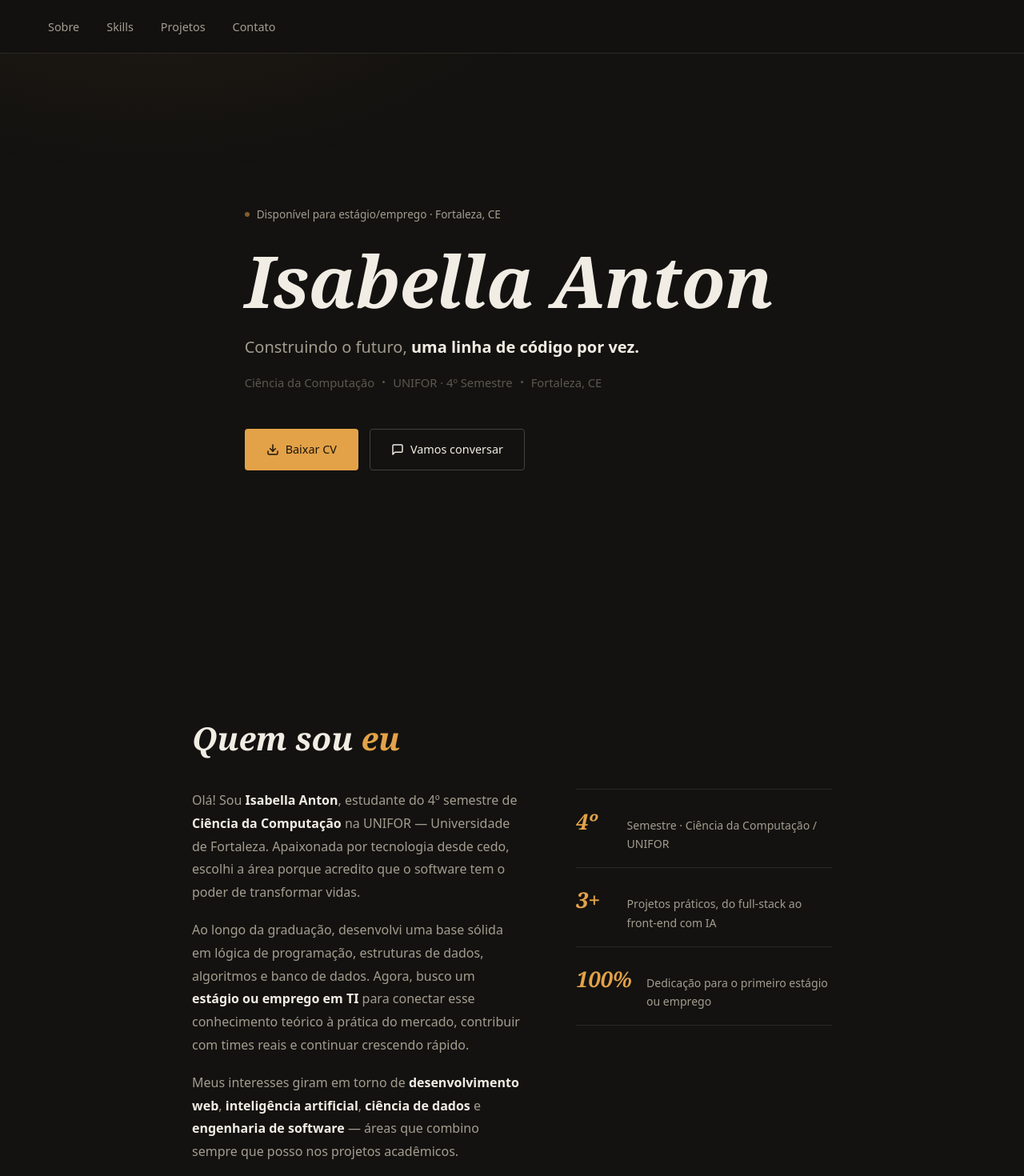
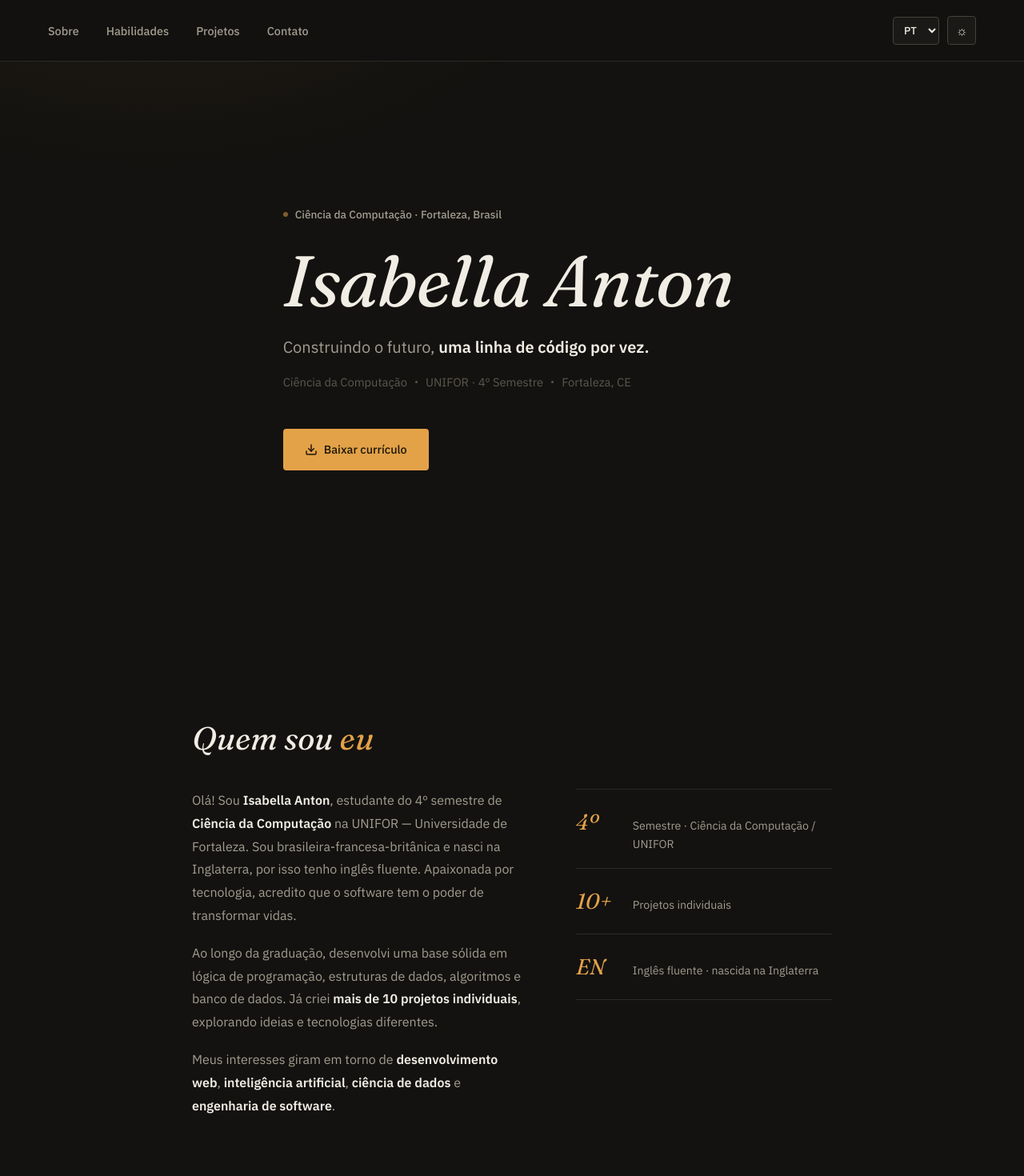
Before and after one commit to isabellaanton/Portfolio-isabellaanton, a React (Vite) app: page / in a window 1280 px wide. Shown: the top 1470 px of the page at 80% size. Built offline with nearby package versions, Linux system fonts and the light colour scheme.

Commit message:
Atualiza portfolio com a versao local

```diff
--- a/src/SiteContext.jsx
+++ b/src/SiteContext.jsx
@@ -7,37 +7,53 @@ const translations = {
     aboutTitle: <>Quem sou <span>eu</span></>, about1: <>Olá! Sou <strong>Isabella Anton</strong>, estudante do 4º semestre de <strong>Ciência da Computação</strong> na UNIFOR — Universidade de Fortaleza. Sou brasileira-francesa-britânica e nasci na Inglaterra, por isso tenho inglês fluente. Apaixonada por tecnologia, acredito que o software tem o poder de transformar vidas.</>, about2: <>Ao longo da graduação, desenvolvi uma base sólida em lógica de programação, estruturas de dados, algoritmos e banco de dados. Já criei <strong>mais de 10 projetos individuais</strong>, explorando ideias e tecnologias diferentes.</>, about3: <>Meus interesses giram em torno de <strong>desenvolvimento web</strong>, <strong>inteligência artificial</strong>, <strong>ciência de dados</strong> e <strong>engenharia de software</strong>.</>,
     stats: ['Semestre · Ciência da Computação / UNIFOR', 'Projetos individuais', 'Inglês fluente · nascida na Inglaterra'], skillsTitle: <>O que eu <span>domino</span></>, projectsTitle: <>Projetos <span>em destaque</span></>, contactTitle: <>Encontre-me <span>online</span></>, contactLead: 'Acompanhe meus projetos e entre em contato pelas minhas redes sociais.',
     projectMeta: ['UNIFOR · Projeto Full-Stack', 'UNIFOR · Geolocalização & Gamificação', 'Projeto Pessoal · Simulação & IA', 'Projeto Individual · Música & Web Audio API'], projectDesc: ['Aplicativo que conecta doadores e receptores de alimentos, combatendo o desperdício e facilitando a doação dentro da comunidade. Construído com React e Firebase.', 'Projeto acadêmico que usa geolocalização e gamificação para incentivar a exploração do campus universitário.', 'Simulador de tênis interativo com inteligência artificial, desenvolvido do zero em HTML, CSS e JavaScript.', 'Drum machine em português do Brasil, feita com JavaScript moderno e Web Audio API. Monte padrões, ajuste o mixer e grave suas ideias sem instalar dependências.'], demo: 'Ver projeto', code: 'Ver no GitHub',
-    socials: ['LinkedIn', 'GitHub'], footer: '© 2026 Isabella Anton — Todos os direitos reservados', resume: 'Baixar currículo',
+    socials: ['LinkedIn', 'GitHub', 'E-mail'], footer: '© 2026 Isabella Anton — Todos os direitos reservados', resume: 'Baixar currículo',
   },
   en: {
     nav: ['About', 'Skills', 'Projects', 'Contact'], themeLight: 'Light mode', themeDark: 'Dark mode', eyebrow: 'Computer Science · Fortaleza, Brazil', tagline: <>Building the future, <strong>one line of code at a time.</strong></>, degree: 'Computer Science', semester: 'UNIFOR · 4th semester', location: 'Fortaleza, Brazil',
     aboutTitle: <>Who I <span>am</span></>, about1: <>Hi! I’m <strong>Isabella Anton</strong>, a fourth-semester <strong>Computer Science</strong> student at UNIFOR — University of Fortaleza. I’m Brazilian-French-British and was born in England, so I’m fluent in English. Passionate about technology, I believe software can transform lives.</>, about2: <>Throughout my degree, I’ve built a strong foundation in programming logic, data structures, algorithms, and databases. I have created <strong>more than 10 individual projects</strong>, exploring different ideas and technologies.</>, about3: <>My interests include <strong>web development</strong>, <strong>artificial intelligence</strong>, <strong>data science</strong>, and <strong>software engineering</strong>.</>,
     stats: ['Semester · Computer Science / UNIFOR', 'Individual projects', 'Fluent English · born in England'], skillsTitle: <>What I <span>know</span></>, projectsTitle: <>Featured <span>projects</span></>, contactTitle: <>Find me <span>online</span></>, contactLead: 'Follow my projects and get in touch through my social profiles.',
     projectMeta: ['UNIFOR · Full-Stack Project', 'UNIFOR · Geolocation & Gamification', 'Personal Project · Simulation & AI', 'Individual Project · Music & Web Audio API'], projectDesc: ['An app connecting food donors and recipients to reduce waste and make community food donations easier. Built with React and Firebase.', 'An academic project using geolocation and gamification to encourage exploration of the university campus.', 'An interactive tennis simulator with artificial intelligence, built from scratch with HTML, CSS, and JavaScript.', 'A drum machine in Brazilian Portuguese, built with modern JavaScript and the Web Audio API. Create patterns, adjust the mixer, and record ideas without installing dependencies.'], demo: 'View project', code: 'View on GitHub',
-    socials: ['LinkedIn', 'GitHub'], footer: '© 2026 Isabella Anton — All rights reserved', resume: 'Download résumé',
+    socials: ['LinkedIn', 'GitHub', 'Email'], footer: '© 2026 Isabella Anton — All rights reserved', resume: 'Download résumé',
   },
   fr: {
     nav: ['À propos', 'Compétences', 'Projets', 'Contact'], themeLight: 'Mode clair', themeDark: 'Mode sombre', eyebrow: 'Informatique · Fortaleza, Brésil', tagline: <>Construire l’avenir, <strong>une ligne de code à la fois.</strong></>, degree: 'Informatique', semester: 'UNIFOR · 4e semestre', location: 'Fortaleza, Brésil',
     aboutTitle: <>Qui suis-<span>je</span></>, about1: <>Bonjour ! Je suis <strong>Isabella Anton</strong>, étudiante en quatrième semestre d’<strong>informatique</strong> à l’UNIFOR — Université de Fortaleza. Je suis brésilienne-française-britannique et je suis née en Angleterre, donc je parle couramment anglais. Passionnée de technologie, je crois que les logiciels peuvent transformer des vies.</>, about2: <>Au fil de mes études, j’ai acquis de solides bases en logique de programmation, structures de données, algorithmes et bases de données. J’ai créé <strong>plus de 10 projets individuels</strong>, en explorant différentes idées et technologies.</>, about3: <>Mes centres d’intérêt incluent le <strong>développement web</strong>, l’<strong>intelligence artificielle</strong>, la <strong>science des données</strong> et le <strong>génie logiciel</strong>.</>,
     stats: ['Semestre · Informatique / UNIFOR', 'Projets individuels', 'Anglais courant · née en Angleterre'], skillsTitle: <>Ce que je <span>maîtrise</span></>, projectsTitle: <>Projets <span>à la une</span></>, contactTitle: <>Retrouvez-moi <span>en ligne</span></>, contactLead: 'Suivez mes projets et contactez-moi via mes réseaux sociaux.',
     projectMeta: ['UNIFOR · Projet Full-Stack', 'UNIFOR · Géolocalisation & Gamification', 'Projet Personnel · Simulation & IA', 'Projet Individuel · Musique & Web Audio API'], projectDesc: ['Application qui met en relation les donateurs et les bénéficiaires de nourriture pour lutter contre le gaspillage. Réalisée avec React et Firebase.', 'Projet universitaire utilisant la géolocalisation et la gamification pour encourager la découverte du campus.', 'Simulateur de tennis interactif avec intelligence artificielle, développé en HTML, CSS et JavaScript.', 'Boîte à rythmes en portugais brésilien, réalisée avec JavaScript moderne et la Web Audio API. Créez des motifs, réglez la table de mixage et enregistrez vos idées sans installer de dépendances.'], demo: 'Voir le projet', code: 'Voir sur GitHub',
-    socials: ['LinkedIn', 'GitHub'], footer: '© 2026 Isabella Anton — Tous droits réservés', resume: 'Télécharger le CV',
+    socials: ['LinkedIn', 'GitHub', 'E-mail'], footer: '© 2026 Isabella Anton — Tous droits réservés', resume: 'Télécharger le CV',
   },
   de: {
     nav: ['Über mich', 'Kenntnisse', 'Projekte', 'Kontakt'], themeLight: 'Heller Modus', themeDark: 'Dunkler Modus', eyebrow: 'Informatik · Fortaleza, Brasilien', tagline: <>Die Zukunft gestalten, <strong>eine Codezeile nach der anderen.</strong></>, degree: 'Informatik', semester: 'UNIFOR · 4. Semester', location: 'Fortaleza, Brasilien',
     aboutTitle: <>Wer ich <span>bin</span></>, about1: <>Hallo! Ich bin <strong>Isabella Anton</strong>, Informatikstudentin im vierten Semester an der UNIFOR — Universität Fortaleza. Ich bin brasilianisch-französisch-britisch und in England geboren, daher spreche ich fließend Englisch. Ich begeistere mich für Technologie und glaube, dass Software Leben verändern kann.</>, about2: <>Im Studium habe ich fundierte Kenntnisse in Programmierlogik, Datenstrukturen, Algorithmen und Datenbanken erworben. Ich habe <strong>mehr als 10 Einzelprojekte</strong> mit verschiedenen Ideen und Technologien umgesetzt.</>, about3: <>Meine Interessen umfassen <strong>Webentwicklung</strong>, <strong>künstliche Intelligenz</strong>, <strong>Data Science</strong> und <strong>Softwareentwicklung</strong>.</>,
     stats: ['Semester · Informatik / UNIFOR', 'Einzelprojekte', 'Fließend Englisch · in England geboren'], skillsTitle: <>Was ich <span>kann</span></>, projectsTitle: <>Ausgewählte <span>Projekte</span></>, contactTitle: <>Hier bin ich <span>online</span></>, contactLead: 'Folge meinen Projekten und kontaktiere mich über meine sozialen Netzwerke.',
     projectMeta: ['UNIFOR · Full-Stack-Projekt', 'UNIFOR · Geolokalisierung & Gamification', 'Persönliches Projekt · Simulation & KI', 'Einzelprojekt · Musik & Web Audio API'], projectDesc: ['Eine App, die Lebensmittelspender und Empfänger verbindet, um Verschwendung zu reduzieren. Entwickelt mit React und Firebase.', 'Ein Hochschulprojekt mit Geolokalisierung und Gamification, das zur Erkundung des Campus einlädt.', 'Interaktive Tennissimulation mit künstlicher Intelligenz, von Grund auf mit HTML, CSS und JavaScript entwickelt.', 'Drum-Machine auf brasilianischem Portugiesisch, entwickelt mit modernem JavaScript und der Web Audio API. Erstelle Muster, passe den Mixer an und nimm Ideen ohne Installation zusätzlicher Abhängigkeiten auf.'], demo: 'Projekt ansehen', code: 'Auf GitHub ansehen',
-    socials: ['LinkedIn', 'GitHub'], footer: '© 2026 Isabella Anton — Alle Rechte vorbehalten', resume: 'Lebenslauf herunterladen',
+    socials: ['LinkedIn', 'GitHub', 'E-Mail'], footer: '© 2026 Isabella Anton — Alle Rechte vorbehalten', resume: 'Lebenslauf herunterladen',
   },
 }
 
 const Context = createContext(null)
+
+function readPreference(key, allowedValues, fallback) {
+  try {
+    const savedValue = localStorage.getItem(key)
+    return allowedValues.includes(savedValue) ? savedValue : fallback
+  } catch {
+    return fallback
+  }
+}
+
 export function SiteProvider({ children }) {
-  const [language, setLanguage] = useState(() => localStorage.getItem('portfolio-language') || 'pt')
-  const [theme, setTheme] = useState(() => localStorage.getItem('portfolio-theme') || 'dark')
-  useEffect(() => { localStorage.setItem('portfolio-language', language); document.documentElement.lang = ({ pt: 'pt-BR', en: 'en', fr: 'fr', de: 'de' })[language] }, [language])
-  useEffect(() => { localStorage.setItem('portfolio-theme', theme); document.documentElement.dataset.theme = theme }, [theme])
-  return <Context.Provider value={{ t: translations[language], language, setLanguage, theme, setTheme }}>{children}</Context.Provider>
+  const [language, setLanguage] = useState(() => readPreference('portfolio-language', Object.keys(translations), 'pt'))
+  const [theme, setTheme] = useState(() => readPreference('portfolio-theme', ['dark', 'light'], 'dark'))
+  useEffect(() => {
+    try { localStorage.setItem('portfolio-language', language) } catch { /* Storage may be disabled by the browser. */ }
+    document.documentElement.lang = ({ pt: 'pt-BR', en: 'en', fr: 'fr', de: 'de' })[language] || 'pt-BR'
+  }, [language])
+  useEffect(() => {
+    try { localStorage.setItem('portfolio-theme', theme) } catch { /* Storage may be disabled by the browser. */ }
+    document.documentElement.dataset.theme = theme
+  }, [theme])
+  return <Context.Provider value={{ t: translations[language] || translations.pt, language, setLanguage, theme, setTheme }}>{children}</Context.Provider>
 }
 export const useSite = () => useContext(Context)
--- a/src/components/About.jsx
+++ b/src/components/About.jsx
@@ -1,45 +1,35 @@
+import { useSite } from '../SiteContext'
 const STATS = [
-  { number: '4º', label: 'Semestre · Ciência da Computação / UNIFOR' },
-  { number: '3+', label: 'Projetos práticos, do full-stack ao front-end com IA' },
-  { number: '100%', label: 'Dedicação para o primeiro estágio ou emprego' },
+  { number: '4º', key: 0 }, { number: '10+', key: 1 }, { number: 'EN', key: 2 },
 ]
 
 export default function About() {
+  const { t } = useSite()
   return (
     <section id="sobre" className="section-pad">
       <div className="container">
         <div className="reveal">
-          <h2 className="section-title">Quem sou <span>eu</span></h2>
+          <h2 className="section-title">{t.aboutTitle}</h2>
         </div>
 
         <div className="about-grid">
           <div className="about-text reveal">
             <p>
-              Olá! Sou <strong>Isabella Anton</strong>, estudante do 4º semestre de{' '}
-              <strong>Ciência da Computação</strong> na UNIFOR — Universidade de Fortaleza.
-              Apaixonada por tecnologia desde cedo, escolhi a área porque acredito que o
-              software tem o poder de transformar vidas.
+              {t.about1}
             </p>
             <p>
-              Ao longo da graduação, desenvolvi uma base sólida em lógica de programação,
-              estruturas de dados, algoritmos e banco de dados. Agora, busco um{' '}
-              <strong>estágio ou emprego em TI</strong> para conectar esse conhecimento
-              teórico à prática do mercado, contribuir com times reais e continuar
-              crescendo rápido.
+              {t.about2}
             </p>
             <p>
-              Meus interesses giram em torno de <strong>desenvolvimento web</strong>,{' '}
-              <strong>inteligência artificial</strong>, <strong>ciência de dados</strong> e{' '}
-              <strong>engenharia de software</strong> — áreas que combino sempre que posso
-              nos projetos acadêmicos.
+              {t.about3}
             </p>
           </div>
 
           <div className="about-stats reveal">
             {STATS.map((stat) => (
-              <div className="stat-card" key={stat.label}>
+              <div className="stat-card" key={stat.key}>
                 <div className="stat-number">{stat.number}</div>
-                <div className="stat-label">{stat.label}</div>
+                <div className="stat-label">{t.stats[stat.key]}</div>
               </div>
             ))}
           </div>
--- a/src/components/Contact.jsx
+++ b/src/components/Contact.jsx
@@ -1,3 +1,4 @@
+import { useSite } from '../SiteContext'
 const CONTACT_LINKS = [
   {
     href: 'https://linkedin.com/in/isabella-anton',
@@ -26,30 +27,29 @@ const CONTACT_LINKS = [
   {
     href: 'mailto:isabellaanton3@gmail.com',
     iconClass: 'icon-email',
-    name: 'E-mail',
+    name: 'Email',
     handle: 'isabellaanton3@gmail.com',
     icon: (
-      <svg width="20" height="20" viewBox="0 0 24 24" fill="none" stroke="#EC4899" strokeWidth="2" strokeLinecap="round" strokeLinejoin="round">
-        <path d="M4 4h16c1.1 0 2 .9 2 2v12c0 1.1-.9 2-2 2H4c-1.1 0-2-.9-2-2V6c0-1.1.9-2 2-2z" />
-        <polyline points="22,6 12,13 2,6" />
+      <svg width="20" height="20" viewBox="0 0 24 24" fill="none" stroke="#E3A248" strokeWidth="2" strokeLinecap="round" strokeLinejoin="round" aria-hidden="true">
+        <rect x="3" y="5" width="18" height="14" rx="2" />
+        <polyline points="3 7 12 13 21 7" />
       </svg>
     ),
   },
 ]
 
 export default function Contact() {
+  const { t } = useSite()
   return (
     <section id="contato" className="section-pad">
       <div className="container">
         <div className="reveal">
-          <h2 className="section-title">Vamos <span>conversar</span></h2>
+          <h2 className="section-title">{t.contactTitle}</h2>
         </div>
 
         <div className="contact-inner reveal">
           <p className="contact-lead">
-            Estou ativamente buscando oportunidades de estágio ou emprego em TI. Se você
-            tem uma vaga, um projeto interessante ou só quer trocar uma ideia sobre
-            tecnologia — minha caixa de entrada está sempre aberta.
+            {t.contactLead}
           </p>
 
           <div className="contact-links">
@@ -63,7 +63,7 @@ export default function Contact() {
               >
                 <div className={`contact-link-icon ${link.iconClass}`}>{link.icon}</div>
                 <div className="contact-link-info">
-                  <p className="contact-link-name">{link.name}</p>
+                  <p className="contact-link-name">{t.socials[CONTACT_LINKS.indexOf(link)]}</p>
                   <p className="contact-link-handle">{link.handle}</p>
                 </div>
               </a>
--- a/src/components/Hero.jsx
+++ b/src/components/Hero.jsx
@@ -1,10 +1,12 @@
+import { useSite } from '../SiteContext'
 export default function Hero() {
+  const { t } = useSite()
   return (
     <section id="hero">
       <div className="hero-inner">
         <div className="hero-eyebrow">
           <span className="hero-eyebrow-dot"></span>
-          Disponível para estágio/emprego · Fortaleza, CE
+          {t.eyebrow}
         </div>
 
         <h1 className="hero-name">
@@ -12,33 +14,28 @@ export default function Hero() {
         </h1>
 
         <p className="hero-tagline">
-          Construindo o futuro, <strong>uma linha de código por vez.</strong>
+          {t.tagline}
         </p>
 
         <p className="hero-sub">
-          <span>Ciência da Computação</span>
+          <span>{t.degree}</span>
           <span className="hero-sub-sep"></span>
-          <span>UNIFOR · 4º Semestre</span>
+          <span>{t.semester}</span>
           <span className="hero-sub-sep"></span>
-          <span>Fortaleza, CE</span>
+          <span>{t.location}</span>
         </p>
 
         <div className="hero-actions">
           <a href="/Curriculo_Isabella_Anton.pdf" download className="btn btn-primary">
-            <svg width="16" height="16" viewBox="0 0 24 24" fill="none" stroke="currentColor" strokeWidth="2.2" strokeLinecap="round" strokeLinejoin="round">
+            <svg width="16" height="16" viewBox="0 0 24 24" fill="none" stroke="currentColor" strokeWidth="2.2" strokeLinecap="round" strokeLinejoin="round" aria-hidden="true">
               <path d="M21 15v4a2 2 0 0 1-2 2H5a2 2 0 0 1-2-2v-4" />
               <polyline points="7 10 12 15 17 10" />
               <line x1="12" y1="15" x2="12" y2="3" />
             </svg>
-            Baixar CV
-          </a>
-          <a href="mailto:isabellaanton3@gmail.com" className="btn btn-ghost">
-          <svg width="16" height="16" viewBox="0 0 24 24" fill="none" stroke="currentColor" strokeWidth="2.2" strokeLinecap="round" strokeLinejoin="round">
-              <path d="M21 15a2 2 0 0 1-2 2H7l-4 4V5a2 2 0 0 1 2-2h14a2 2 0 0 1 2 2z" />
-            </svg>
-            Vamos conversar
+            {t.resume}
           </a>
         </div>
+
       </div>
     </section>
   )
--- a/src/components/Nav.jsx
+++ b/src/components/Nav.jsx
@@ -1,4 +1,5 @@
 import { useEffect, useRef } from 'react'
+import { useSite } from '../SiteContext'
 
 const LINKS = [
   { href: '#sobre', label: 'Sobre' },
@@ -8,6 +9,7 @@ const LINKS = [
 ]
 
 export default function Nav() {
+  const { t, language, setLanguage, theme, setTheme } = useSite()
   const navRef = useRef(null)
   const linkRefs = useRef([])
 
@@ -29,7 +31,7 @@ export default function Nav() {
           if (entry.isIntersecting) {
             linkRefs.current.forEach((a) => {
               if (!a) return
-              a.style.color = a.getAttribute('href') === `#${entry.target.id}` ? 'var(--text)' : ''
+              a.style.color = a.getAttribute('href') === `#${entry.target.id}` ? 'var(--accent)' : ''
             })
           }
         })
@@ -46,11 +48,20 @@ export default function Nav() {
         {LINKS.map((link, i) => (
           <li key={link.href}>
             <a href={link.href} ref={(el) => (linkRefs.current[i] = el)}>
-              {link.label}
+              {t.nav[i]}
             </a>
           </li>
         ))}
       </ul>
+      <div className="nav-controls">
+        <label className="sr-only" htmlFor="language">Language</label>
+        <select id="language" value={language} onChange={(e) => setLanguage(e.target.value)} aria-label="Language">
+          <option value="pt">PT</option><option value="en">EN</option><option value="fr">FR</option><option value="de">DE</option>
+        </select>
+        <button className="theme-toggle" type="button" onClick={() => setTheme(theme === 'dark' ? 'light' : 'dark')} aria-label={theme === 'dark' ? t.themeLight : t.themeDark} title={theme === 'dark' ? t.themeLight : t.themeDark}>
+          {theme === 'dark' ? '☼' : '☾'}
+        </button>
+      </div>
     </nav>
   )
 }
--- a/src/components/Skills.jsx
+++ b/src/components/Skills.jsx
@@ -1,3 +1,4 @@
+import { useSite } from '../SiteContext'
 const SKILL_CATEGORIES = [
   {
     title: 'Linguagens',
@@ -26,17 +27,25 @@ const SKILL_CATEGORIES = [
 ]
 
 export default function Skills() {
+  const { t } = useSite()
+  const categoryNames = {
+    pt: ['Linguagens', 'Ferramentas', 'Fundamentos de CS', 'Em exploração', 'Metodologias', 'Competências'],
+    en: ['Languages', 'Tools', 'Computer Science fundamentals', 'Exploring', 'Methods', 'Skills'],
+    fr: ['Langages', 'Outils', 'Fondamentaux de l’informatique', 'En exploration', 'Méthodes', 'Compétences'],
+    de: ['Programmiersprachen', 'Werkzeuge', 'Informatikgrundlagen', 'In Erkundung', 'Methoden', 'Kompetenzen'],
+  }
+  const { language } = useSite()
   return (
     <section id="habilidades" className="section-pad">
       <div className="container">
         <div className="reveal">
-          <h2 className="section-title">O que eu <span>domino</span></h2>
+          <h2 className="section-title">{t.skillsTitle}</h2>
         </div>
 
         <div className="skills-grid">
           {SKILL_CATEGORIES.map((cat) => (
             <div className="skill-category reveal" key={cat.title}>
-              <p className="skill-cat-title">{cat.title}</p>
+              <p className="skill-cat-title">{categoryNames[language][SKILL_CATEGORIES.indexOf(cat)]}</p>
               <div className="skill-tags">
                 {cat.tags.map((tag) => (
                   <span className="skill-tag" key={tag}>{tag}</span>
--- a/src/index.css
+++ b/src/index.css
@@ -1,7 +1,7 @@
+@import url('https://fonts.googleapis.com/css2?family=Fraunces:ital,opsz,wght@0,9..144,400;0,9..144,500;0,9..144,600;1,9..144,400&family=IBM+Plex+Sans:wght@400;500;600&display=swap');
+
 /* ─── RESET & BASE ─────────────────────────────────────────── */
 *, *::before, *::after { box-sizing: border-box; margin: 0; padding: 0; }
-
-@import url('https://fonts.googleapis.com/css2?family=Fraunces:ital,opsz,wght@0,9..144,400;0,9..144,500;0,9..144,600;1,9..144,400&family=IBM+Plex+Sans:wght@400;500;600&display=swap');
 
 :root {
   --bg:          #131210;
```
Also changed, not shown: src/components/Footer.jsx (+8 -1 lines), src/components/Projects.jsx (+13 -4 lines).
